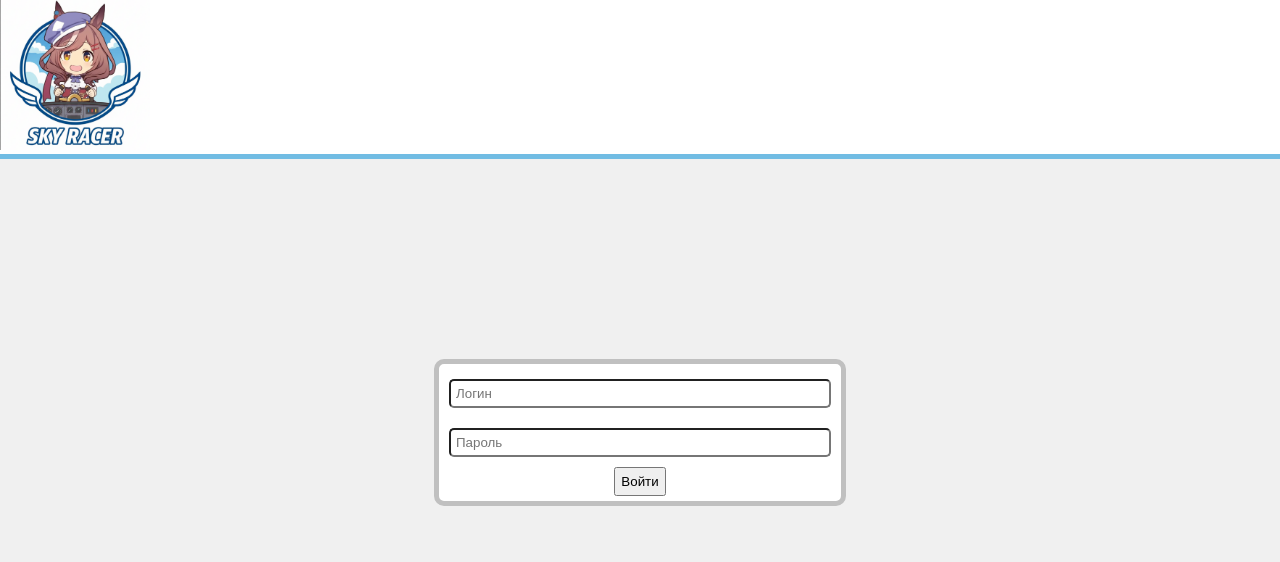
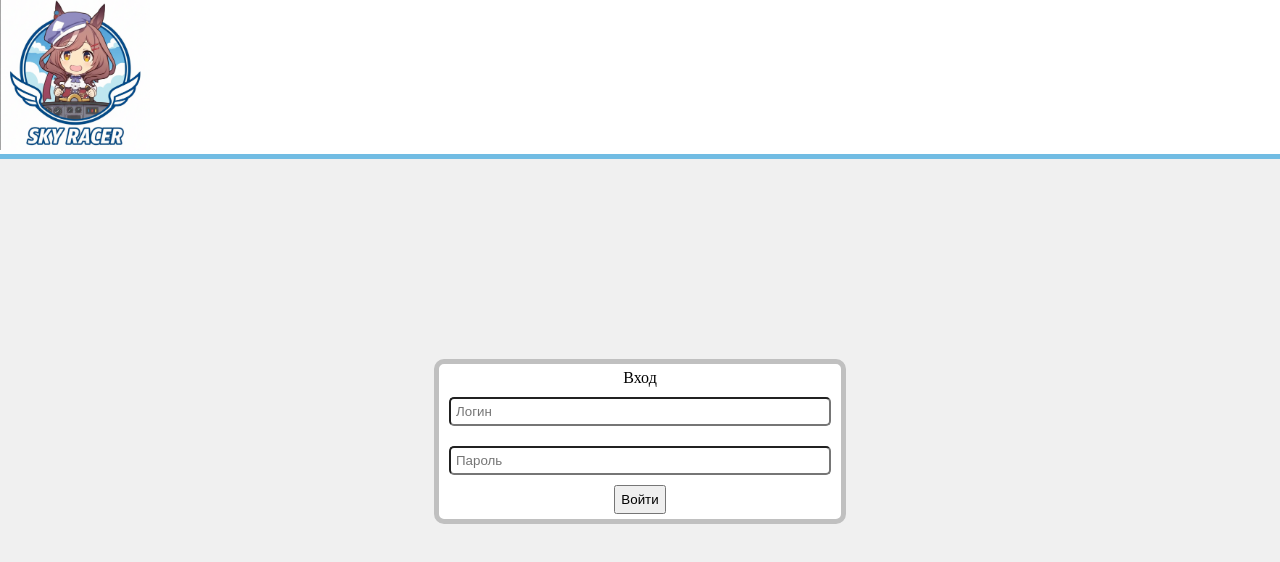
Before and after one commit to AnyClaw/airfield-frontend, a Vue app: page /auth in a window 1280 px wide. Shown: the top 562 px of the page. Built offline with nearby package versions, Linux system fonts and the light colour scheme.

Commit message:
added error labels

```diff
--- a/src/views/Auth.vue
+++ b/src/views/Auth.vue
@@ -7,10 +7,11 @@ import Header from '@/components/Header.vue';
 const login = ref('')
 const password = ref('')
 const isLoading = ref(false)
+const errorMessage = ref('')
 
 async function auth() {
     if (!login.value || !password.value) {
-        alert('Заполните все поля')
+        errorMessage.value = 'Заполните все поля'
         return
     }
 
@@ -23,22 +24,26 @@ async function auth() {
         })
 
         localStorage.setItem('authToken', response.data.token)
+        errorMessage.value = ''
 
+        //TODO redirect
         alert('Успешная авторизация!')
     } catch(error) {
-        alert(error)
+        errorMessage.value = error.response.data
         isLoading.value = false
     }
 }
 </script>
 
 <template>
-    <Header />
+    <Header/>
     <main>
         <div class="content">
+            <div class="center">Вход</div>
             <input v-model="login" placeholder="Логин">
             <input v-model="password" placeholder="Пароль">
-            <div class="button-section">
+            <div v-show="errorMessage.length > 0" class="center" style="margin-bottom: 10px;">{{ errorMessage }}</div>
+            <div class="center">
                 <button @click="auth" :disabled="isLoading">Войти</button>
             </div>
         </div>
@@ -69,7 +74,7 @@ input {
     padding: 5px;
 }
 
-.button-section {
+.center {
     width: 100%;
     display: flex;
     justify-content: center;
--- a/src/views/Planes.vue
+++ b/src/views/Planes.vue
@@ -5,6 +5,7 @@ import axios from 'axios';
 import Header from '@/components/Header.vue';
 
 const airplanes = ref([])
+const isError = ref(false)
 
 const getAirplanes = async () => {
   try {
@@ -14,8 +15,9 @@ const getAirplanes = async () => {
       }
     })
     airplanes.value = response.data
+    isError.value = false
   } catch (error) {
-    alert(error)
+    isError.value = true
   }
 }
 
@@ -26,12 +28,14 @@ onMounted(() => {
 </script>
 
 <template>
-  <Header />
+  <Header/>
 
   <div class="planes">
-    <div class="plane-card" v-for="plane in airplanes" :key="plane.id">
+    <div v-if="!isError" class="plane-card" v-for="plane in airplanes" :key="plane.id">
       {{ plane.name }}
     </div>
+
+    <div v-else class="error">Сервер временно недоступен</div>
   </div>
 </template>
 
@@ -49,4 +53,9 @@ onMounted(() => {
   padding: 5px;
   border: 2px solid silver;
 }
+
+.error {
+  display: flex;
+  justify-content: center;
+}
 </style>
```
